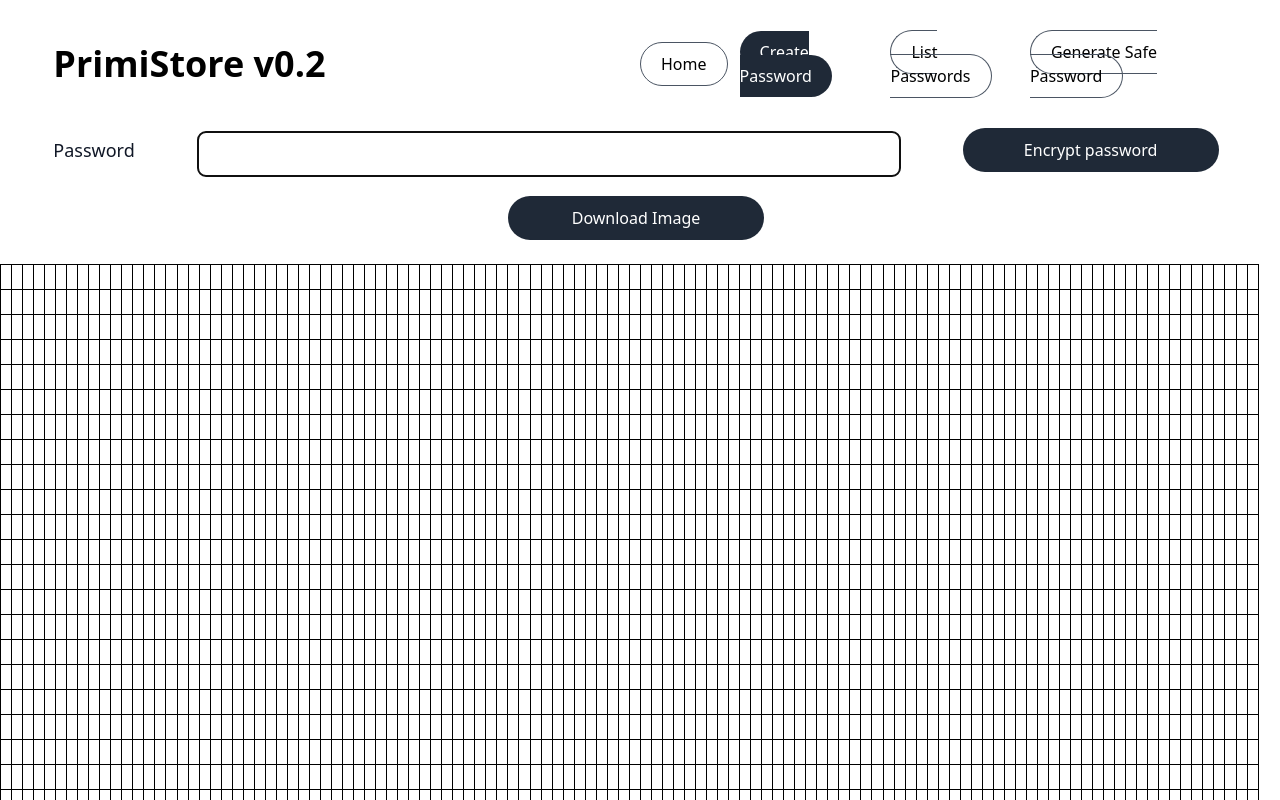
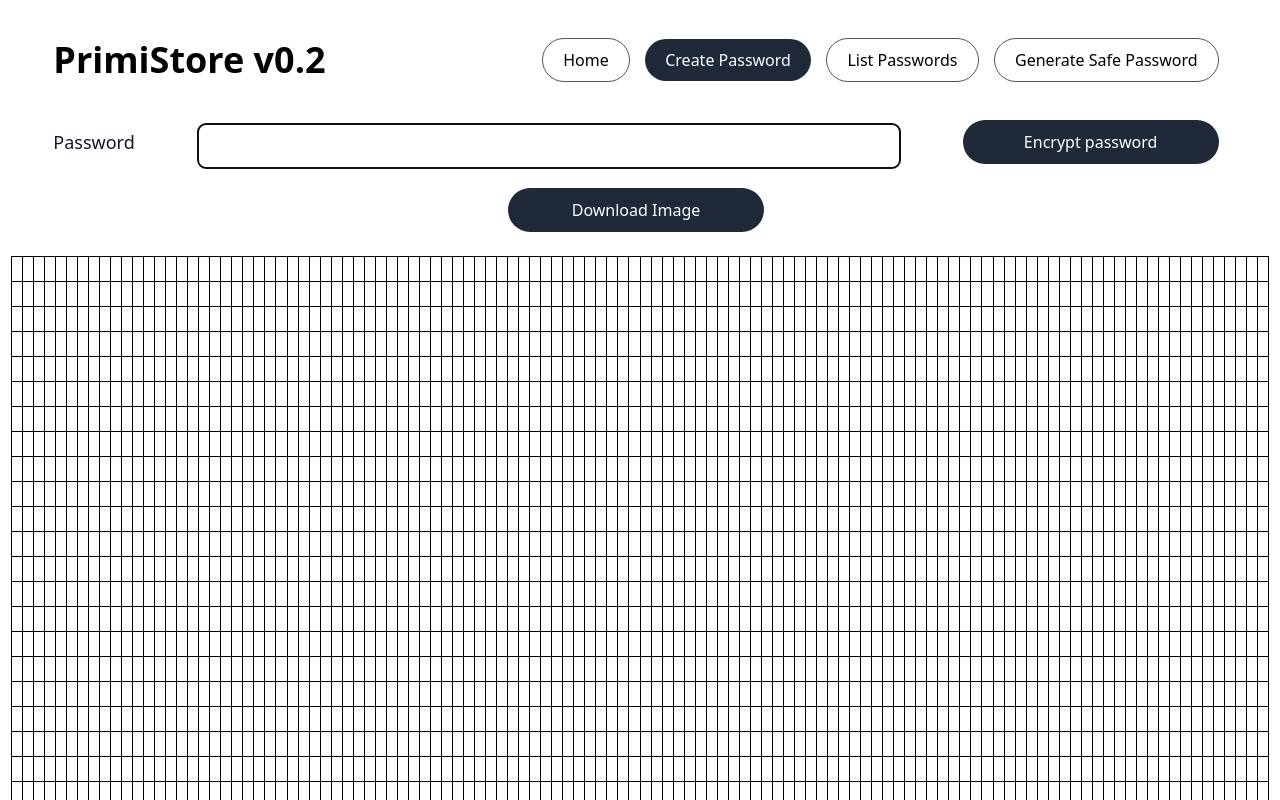
Before and after one commit to frankhart2018/primistore, a React (Create React App) app in the folder frontend/: page /password/encrypt/1 in a window 1280 px wide. Shown: the top 800 px of the page. Built offline with nearby package versions, Linux system fonts and the light colour scheme; no server answers.

Commit message:
Minor UI adjustments

```diff
--- a/frontend/src/components/parts/NavBar/NavBar.js
+++ b/frontend/src/components/parts/NavBar/NavBar.js
@@ -12,7 +12,7 @@ const NavBar = () => {
         >
           PrimiStore v{VERSION}
         </NavLink>
-        <div className="lg:w-9/12 xl:w-6/12 2xl:w-5/12">
+        <div className="lg:w-9/12 xl:w-7/12 2xl:w-6/12">
           <ul className="font-medium rounded-lg flex flex-row justify-between items-center lg:space-x-1">
             <li>
               <NavLink
--- a/frontend/src/components/parts/SquareTable/SquareTable.js
+++ b/frontend/src/components/parts/SquareTable/SquareTable.js
@@ -27,7 +27,7 @@ const SquareTable = ({ rows, cols, data }) => {
 
   return (
     <div>
-      <table>
+      <table className="w-11/12 mx-auto">
         <tbody>{renderTable()}</tbody>
       </table>
     </div>
```
